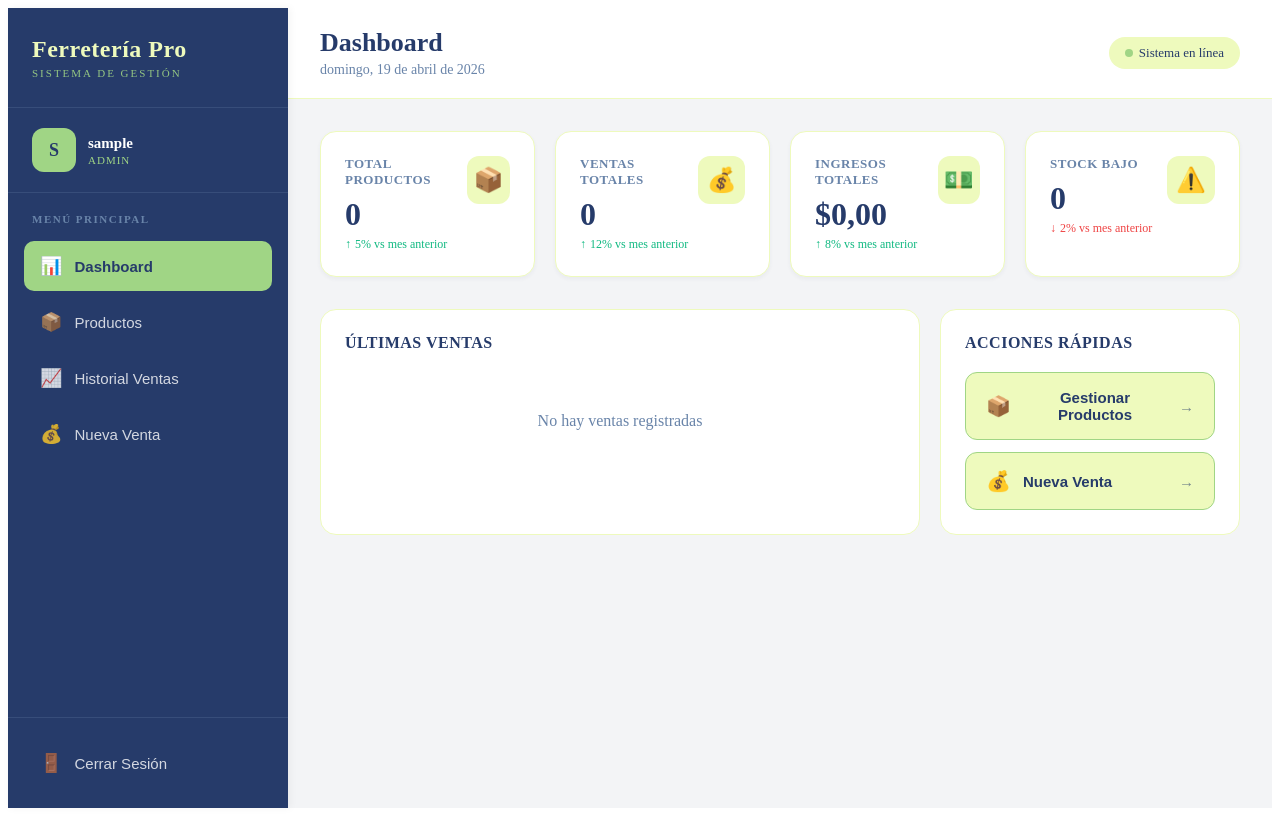
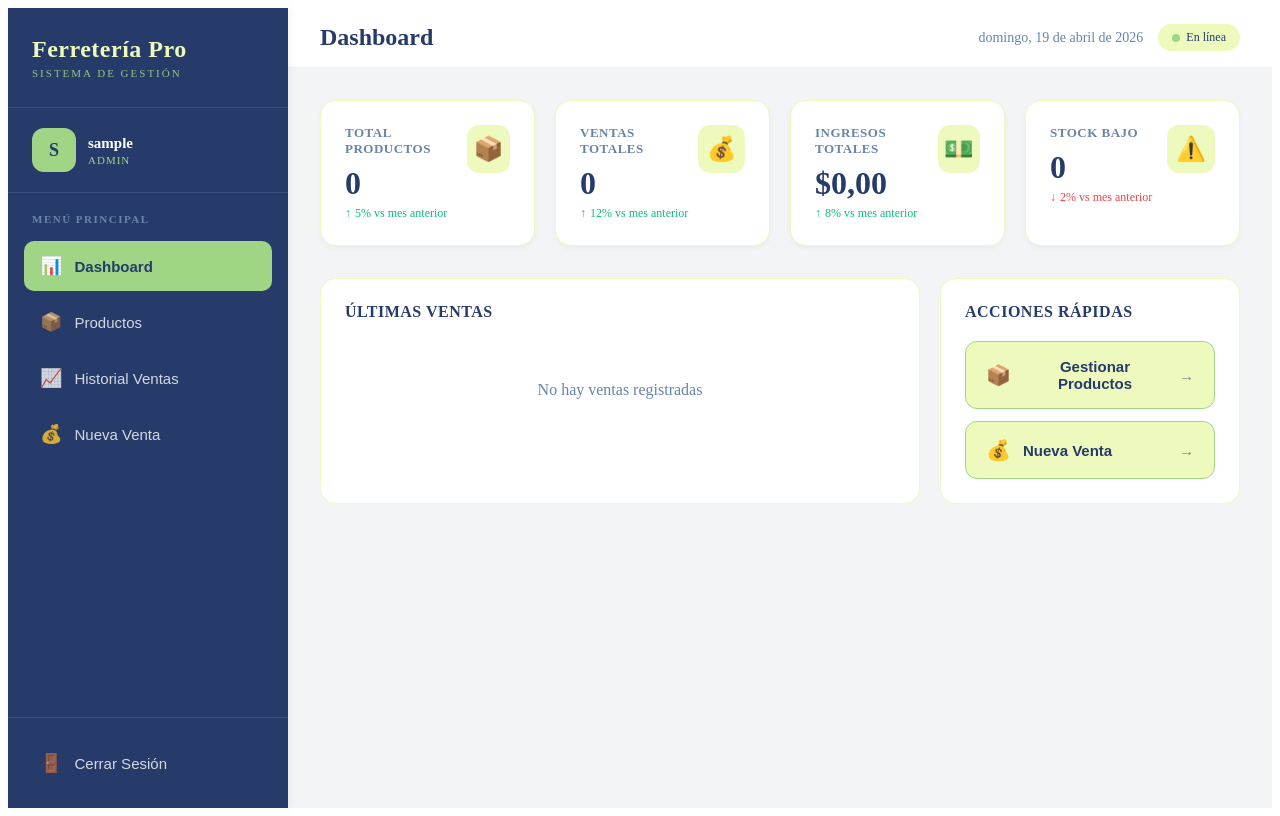
Before and after one commit to zznacho/ferreteria, a React (Vite) app in the folder packages/frontend/: page /dashboard in a window 1280 px wide. Built offline with nearby package versions, Linux system fonts and the light colour scheme; sample sign-in values are in the browser's storage.

Commit message:
ajustes header

```diff
--- a/packages/frontend/src/components/Layout.jsx
+++ b/packages/frontend/src/components/Layout.jsx
@@ -216,16 +216,18 @@ function Layout({ children }) {
 {/* Header */}
 <header style={{
   background: colors.white,
-          padding: '20px 32px',
+  padding: '16px 32px',
   borderBottom: `1px solid ${colors.light}`,
   display: 'flex',
   justifyContent: 'space-between',
-          alignItems: 'center'
+  alignItems: 'center',
+  flexWrap: 'wrap',
+  gap: '10px'
 }}>
   <div>
     <h1 style={{
       margin: 0,
-              fontSize: '26px',
+      fontSize: '24px',
       fontWeight: '600',
       color: colors.primary
     }}>
@@ -234,8 +236,15 @@ function Layout({ children }) {
       {location.pathname === '/sales' && 'Historial de Ventas'}
       {location.pathname === '/sales/new' && 'Nueva Venta'}
     </h1>
+  </div>
+
+  <div style={{
+    display: 'flex',
+    alignItems: 'center',
+    gap: '15px'
+  }}>
     <p style={{
-              margin: '4px 0 0',
+      margin: 0,
       color: colors.secondary,
       fontSize: '14px'
     }}>
@@ -246,14 +255,13 @@ function Layout({ children }) {
         day: 'numeric'
       })}
     </p>
-          </div>
 
     <div style={{
-            padding: '8px 16px',
+      padding: '6px 14px',
       background: colors.light,
       borderRadius: '20px',
       color: colors.primary,
-            fontSize: '13px',
+      fontSize: '12px',
       fontWeight: '500',
       display: 'flex',
       alignItems: 'center',
@@ -266,7 +274,8 @@ function Layout({ children }) {
         borderRadius: '50%',
         display: 'inline-block'
       }} />
-            Sistema en línea
+      En línea
+    </div>
   </div>
 </header>
 
```
Lines whose indentation alone changed are shown as unchanged.
